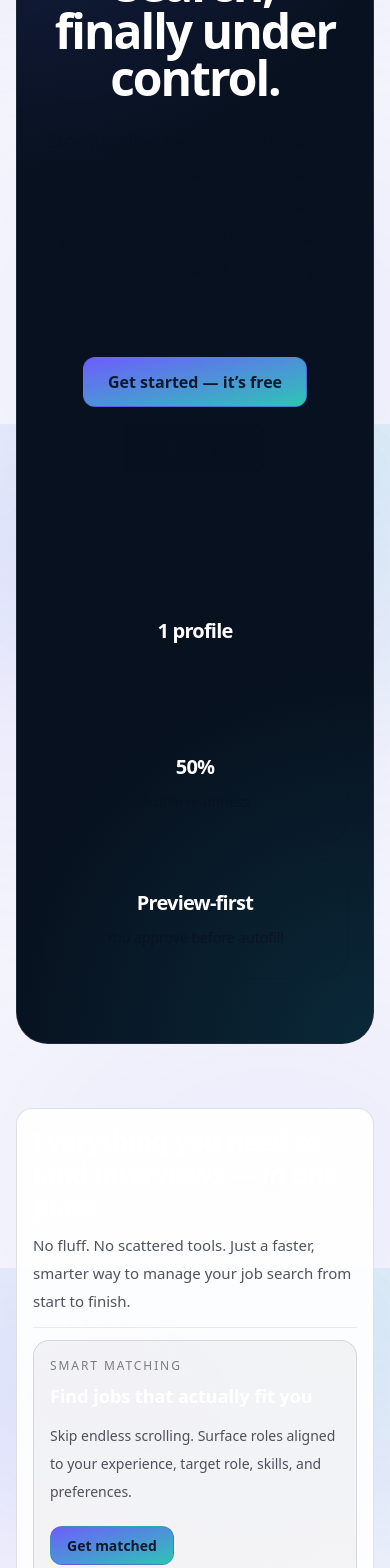
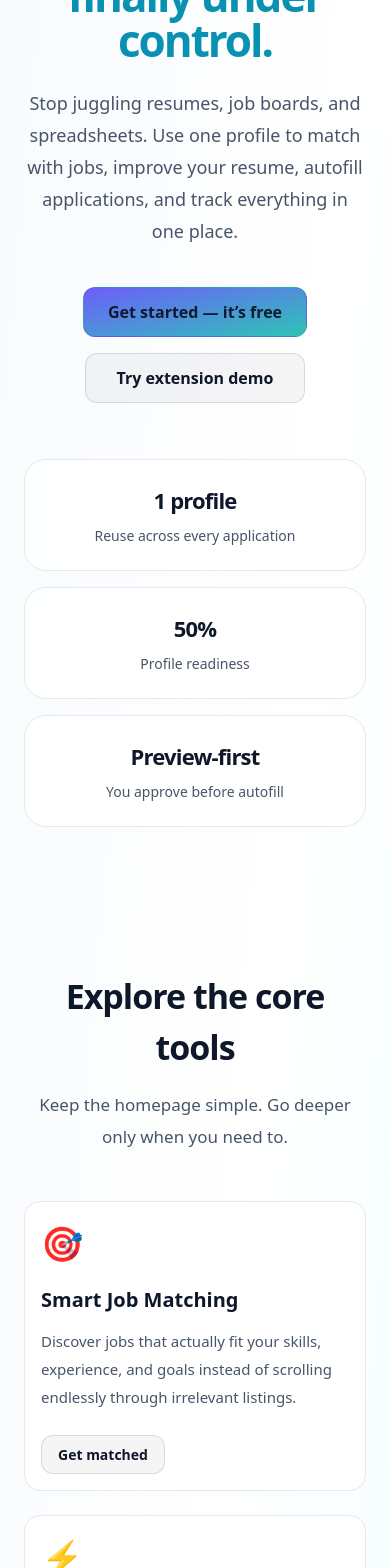
Before and after one commit to Rashmi0193/PMAJobAssistantAgent, a Next.js app in the folder frontend/: page / in a window 390 px wide. Shown: the part 420-1988 px from the top of the page. Built offline with nearby package versions, Linux system fonts and the light colour scheme.

Commit message:
Changed the layout

```diff
--- a/frontend/src/app/page.tsx
+++ b/frontend/src/app/page.tsx
@@ -2,103 +2,79 @@
 
 import Link from "next/link";
 import { useMemo } from "react";
+import { motion } from "framer-motion";
 import { useAppState } from "@/context/AppStateContext";
 import { Card } from "@/components/ui/Card";
 import { Badge } from "@/components/ui/Badge";
 import { Button } from "@/components/ui/Button";
-import { Divider } from "@/components/ui/Divider";
-import { Faq } from "@/components/Faq";
 
-function SectionHeader({
-  title,
-  subtitle,
-}: {
-  title: string;
-  subtitle: string;
-}) {
-  return (
-    <div className="flex flex-col gap-2">
-      <h2 className="m-0 text-[26px] font-semibold leading-tight tracking-[-0.6px] text-white">
-        {title}
-      </h2>
-      <p className="m-0 max-w-[70ch] text-[15px] leading-7 text-[color:var(--muted)]">
-        {subtitle}
-      </p>
-    </div>
-  );
-}
+const fadeUp = {
+  hidden: { opacity: 0, y: 28 },
+  visible: (i = 0) => ({
+    opacity: 1,
+    y: 0,
+    transition: {
+      duration: 0.55,
+      delay: i * 0.1,
+      ease: "easeOut",
+    },
+  }),
+};
 
 function Stat({ value, label }: { value: string; label: string }) {
   return (
-    <div className="rounded-[24px] border border-[color:var(--border-1)] bg-[color:var(--surface-2)]/70 px-6 py-7 text-center">
-      <div className="text-[20px] font-extrabold tracking-[-0.8px] text-white md:text-[24px]">
+    <div className="rounded-[22px] border border-slate-200 bg-white/90 px-6 py-6 text-center dark:border-white/10 dark:bg-white/5">
+      <div className="text-[22px] font-extrabold tracking-[-0.8px] text-slate-900 dark:text-white">
         {value}
       </div>
-      <div className="mt-2 text-[14px] leading-6 text-[color:var(--muted)]">
+      <div className="mt-2 text-[14px] text-slate-600 dark:text-slate-300">
         {label}
       </div>
     </div>
   );
 }
 
-function HorizontalScroll({ children }: { children: React.ReactNode }) {
-  return (
-    <div className="hide-scrollbar flex gap-4 overflow-x-auto pb-2 [scroll-snap-type:x_mandatory]">
-      {children}
-    </div>
-  );
-}
-
-
-
 function FeatureCard({
-  eyebrow,
+  icon,
   title,
   desc,
+  href,
   cta,
-  href,
+  index,
 }: {
-  eyebrow: string;
+  icon: string;
   title: string;
   desc: string;
+  href: string;
   cta: string;
-  href: string;
+  index: number;
 }) {
   return (
-    <Card className="group rounded-[24px] border border-[color:var(--border-1)] bg-[color:var(--surface-2)] p-5 shadow-none transition duration-200 hover:-translate-y-0.5 hover:border-white/20">
-      <div className="text-[12px] uppercase tracking-[0.16em] text-[color:var(--faint)]">
-        {eyebrow}
-      </div>
-      <div className="mt-2 text-[18px] font-semibold text-white">{title}</div>
-      <div className="mt-3 text-[14px] leading-7 text-[color:var(--muted)]">
+    <motion.div
+      custom={index}
+      variants={fadeUp}
+      initial="hidden"
+      whileInView="visible"
+      viewport={{ once: true, amount: 0.2 }}
+      whileHover={{ y: -4, scale: 1.015 }}
+    >
+      <Card className="h-full rounded-[24px] border border-slate-200 bg-white p-6 shadow-sm transition hover:shadow-md dark:border-white/10 dark:bg-white/5">
+        <div className="text-[34px]">{icon}</div>
+        <h3 className="mt-4 text-[20px] font-bold text-slate-900 dark:text-white">
+          {title}
+        </h3>
+        <p className="mt-3 text-[15px] leading-7 text-slate-600 dark:text-slate-300">
           {desc}
-      </div>
-      <div className="mt-5">
+        </p>
+        <div className="mt-6">
           <Link href={href}>
-          <Button className="px-3 py-2 text-[13px]">{cta}</Button>
+            <Button variant="secondary" className="px-4 py-2 text-[14px]">
+              {cta}
+            </Button>
           </Link>
         </div>
       </Card>
-  );
-}
-
-function TestimonialCard({
-  quote,
-  role,
-}: {
-  quote: string;
-  role: string;
-}) {
-  return (
-    <div style={{ minWidth: 320, scrollSnapAlign: "start" }}>
-      <Card className="rounded-[24px] border border-[color:var(--border-1)] bg-[color:var(--surface-2)] p-5 shadow-none">
-        <div className="text-[15px] leading-7 font-medium text-white">
-          “{quote}”
-        </div>
-        <Divider />
-        <div className="text-[13px] text-[color:var(--muted)]">{role}</div>
-      </Card>
-    </div>
+    </motion.div>
   );
 }
 
@@ -112,43 +88,73 @@ export default function HomePage() {
       state.profile.targetRole.trim().length > 1,
       state.profile.skills.length >= 3,
     ];
-    return Math.round(
-      (checks.filter(Boolean).length / checks.length) * 100
-    );
+    return Math.round((checks.filter(Boolean).length / checks.length) * 100);
   }, [
     state.profile.email,
     state.profile.name,
+    state.profile.targetRole,
     state.profile.skills.length,
-    state.profile.targetRole,
   ]);
 
+  const features = [
+    {
+      icon: "🎯",
+      title: "Smart Job Matching",
+      desc: "Discover jobs that actually fit your skills, experience, and goals instead of scrolling endlessly through irrelevant listings.",
+      href: "/profile-setup",
+      cta: "Get matched",
+    },
+    {
+      icon: "⚡",
+      title: "Application Autofill",
+      desc: "Use your saved profile to speed through repetitive application fields while staying fully in control of what gets filled.",
+      href: "/extension",
+      cta: "Try autofill",
+    },
+    {
+      icon: "📄",
+      title: "Resume Scoring",
+      desc: "See how well your resume aligns with a job description and improve it before sending another application out.",
+      href: "/resume-score",
+      cta: "Check score",
+    },
+    {
+      icon: "📌",
+      title: "Application Tracker",
+      desc: "Track applications, interviews, follow-ups, and outcomes in one clean workflow without juggling spreadsheets.",
+      href: "/job-tracker",
+      cta: "Open tracker",
+    },
+  ];
+
   return (
-<main className="w-full px-4 md:px-8 xl:px-16 pb-16">
+    <main className="min-h-screen bg-gradient-to-br from-slate-50 via-white to-cyan-50 text-slate-900 dark:from-[#03101d] dark:via-[#07111f] dark:to-[#071827] dark:text-white">
       {/* HERO */}
-        <section className="relative overflow-hidden rounded-[32px] border border-white/10 bg-[#07111f] px-6 py-16 md:px-10 md:py-24">
-  <div
-    aria-hidden
-    className="pointer-events-none absolute inset-0 bg-[radial-gradient(circle_at_top_left,rgba(109,94,252,0.22),transparent_32%),radial-gradient(circle_at_bottom_right,rgba(34,211,238,0.12),transparent_28%)]"
-  />
-
-  <div className="relative mx-auto flex w-full max-w-[980px] flex-col items-center text-center">
-    <div className="flex max-w-[760px] flex-wrap justify-center gap-2">
+      <motion.section
+        className="px-6 py-20 md:px-10 md:py-28"
+        initial={{ opacity: 0, y: 36 }}
+        animate={{ opacity: 1, y: 0 }}
+        transition={{ duration: 0.7 }}
+      >
+        <div className="mx-auto max-w-6xl text-center">
+          <div className="flex flex-wrap justify-center gap-2">
             <Badge>Smart job matching</Badge>
             <Badge>Resume scoring</Badge>
             <Badge>Autofill with control</Badge>
             <Badge>Application tracking</Badge>
           </div>
 
-    <h1 className="mt-8 max-w-[820px] text-balance text-[48px] font-semibold leading-[0.98] tracking-[-2px] text-white md:text-[72px]">
+          <h1 className="mx-auto mt-8 max-w-4xl text-[44px] font-extrabold leading-[1.02] tracking-[-2px] text-slate-900 md:text-[72px] dark:text-white">
             Your job search,
-      <br />
+            <span className="block text-cyan-600 dark:text-cyan-300">
               finally under control.
+            </span>
           </h1>
 
-    <p className="mt-6 max-w-[760px] text-[18px] leading-8 text-[color:var(--muted)] md:text-[20px]">
-      Stop juggling resumes, job boards, and spreadsheets. Use one intelligent
-      profile to match with jobs, tailor your resume, autofill applications,
-      and track every opportunity in one place.
+          <p className="mx-auto mt-6 max-w-3xl text-[18px] leading-8 text-slate-600 md:text-[20px] dark:text-slate-300">
+            Stop juggling resumes, job boards, and spreadsheets. Use one profile
+            to match with jobs, improve your resume, autofill applications, and
+            track everything in one place.
           </p>
 
           <div className="mt-10 flex flex-wrap justify-center gap-4">
@@ -158,336 +164,135 @@ export default function HomePage() {
               </Button>
             </Link>
 
-      <Link href="/login">
-        <Button variant="secondary" className="min-w-[140px] px-6 py-3 text-[16px]">
-          Log in
-        </Button>
-      </Link>
-
             <Link href="/extension">
-        <Button variant="ghost" className="min-w-[220px] px-6 py-3 text-[16px]">
+              <Button variant="secondary" className="min-w-[220px] px-6 py-3 text-[16px]">
                 Try extension demo
               </Button>
             </Link>
           </div>
 
-    <div className="mt-12 grid w-full max-w-[1080px] gap-4 md:grid-cols-3">
+          <div className="mx-auto mt-14 grid max-w-5xl gap-4 md:grid-cols-3">
             <Stat value="1 profile" label="Reuse across every application" />
             <Stat value={`${profileCompleteness}%`} label="Profile readiness" />
             <Stat value="Preview-first" label="You approve before autofill" />
           </div>
         </div>
+      </motion.section>
+
+      {/* FEATURES */}
+      <section className="px-6 py-16 md:px-10 md:py-20">
+        <div className="mx-auto max-w-6xl">
+          <motion.div
+            className="text-center"
+            initial={{ opacity: 0, y: 26 }}
+            whileInView={{ opacity: 1, y: 0 }}
+            viewport={{ once: true }}
+            transition={{ duration: 0.55 }}
+          >
+            <h2 className="text-[34px] font-extrabold tracking-[-1px] text-slate-900 dark:text-white md:text-[42px]">
+              Explore the core tools
+            </h2>
+            <p className="mx-auto mt-4 max-w-3xl text-[17px] leading-8 text-slate-600 dark:text-slate-300">
+              Keep the homepage simple. Go deeper only when you need to.
+            </p>
+          </motion.div>
+
+          <div className="mt-12 grid gap-6 sm:grid-cols-2 xl:grid-cols-4">
+            {features.map((feature, index) => (
+              <FeatureCard key={feature.title} index={index} {...feature} />
+            ))}
+          </div>
+        </div>
       </section>
 
-      <div className="h-16 md:h-20" />
+      {/* HOW IT WORKS */}
+      <section className="px-6 py-16 md:px-10 md:py-20">
+        <div className="mx-auto max-w-5xl rounded-[32px] border border-slate-200 bg-white/80 p-8 shadow-sm dark:border-white/10 dark:bg-white/5 md:p-10">
+          <motion.div
+            initial={{ opacity: 0, y: 26 }}
+            whileInView={{ opacity: 1, y: 0 }}
+            viewport={{ once: true }}
+            transition={{ duration: 0.55 }}
+            className="text-center"
+          >
+            <h2 className="text-[32px] font-extrabold tracking-[-1px] text-slate-900 dark:text-white">
+              How it works
+            </h2>
+            <p className="mx-auto mt-4 max-w-2xl text-[16px] leading-7 text-slate-600 dark:text-slate-300">
+              A simple workflow for a messy process.
+            </p>
+          </motion.div>
 
-      {/* CORE FEATURES */}
-      <Card className="rounded-[28px] border border-[color:var(--border-1)] p-6 shadow-none">
-        <SectionHeader
-          title="Everything you need to land interviews — in one place"
-          subtitle="No fluff. No scattered tools. Just a faster, smarter way to manage your job search from start to finish."
-        />
-        <Divider />
-        <div className="grid gap-4 md:grid-cols-2">
-          <FeatureCard
-            eyebrow="Smart matching"
-            title="Find jobs that actually fit you"
-            desc="Skip endless scrolling. Surface roles aligned to your experience, target role, skills, and preferences."
-            cta="Get matched"
-            href="/profile-setup"
-          />
-
-          <FeatureCard
-            eyebrow="Autofill"
-            title="Apply faster without losing control"
-            desc="Use your saved profile to preview and autofill common application fields accurately and in seconds."
-            cta="Add to Chrome"
-            href="/extension"
-          />
-
-          <FeatureCard
-            eyebrow="Resume optimization"
-            title="Fix your resume before it gets ignored"
-            desc="Score your resume against a job description and see exactly which keywords and strengths are missing."
-            cta="Try scoring"
-            href="/resume-score"
-          />
-
-          <FeatureCard
-            eyebrow="Tracking"
-            title="Replace spreadsheets with a real pipeline"
-            desc="Track submitted applications, follow-ups, interviews, rejections, and offers in one clean workflow."
-            cta="Open tracker"
-            href="/job-tracker"
-          />
-        </div>
-      </Card>
-
-      <div className="h-16 md:h-20" />
-
-      {/* DIFFERENTIATORS */}
-      <Card className="rounded-[28px] border border-[color:var(--border-1)] bg-[color:var(--surface-1)]/40 p-6 shadow-none">
-        <SectionHeader
-          title="Why this feels different"
-          subtitle="Most job tools solve one small piece. This one gives you a system."
-        />
-        <Divider />
-        <div className="grid gap-4 md:grid-cols-2 xl:grid-cols-4">
-          {[
-            {
-              title: "Not another job board",
-              desc: "See opportunities that fit you instead of wading through everything.",
-            },
-            {
-              title: "Not blind AI",
-              desc: "You review outputs before they’re used. No black-box autofill nonsense.",
-            },
-            {
-              title: "Not fragmented",
-              desc: "Matching, resume help, autofill, and tracking all work together.",
-            },
-            {
-              title: "Not guesswork",
-              desc: "Use profile data and job-specific signals to improve every application.",
-            },
-          ].map((item) => (
-            <Card
-              key={item.title}
-              className="rounded-[22px] border border-[color:var(--border-1)] bg-[color:var(--surface-2)] p-4 shadow-none"
-            >
-              <div className="text-[16px] font-semibold text-white">
-                {item.title}
-              </div>
-              <div className="mt-2 text-[14px] leading-7 text-[color:var(--muted)]">
-                {item.desc}
-              </div>
-            </Card>
-          ))}
-        </div>
-      </Card>
-
-<div className="h-16 md:h-20" />
-      {/* HOW IT WORKS */}
-      <Card className="rounded-[28px] border border-[color:var(--border-1)] p-6 shadow-none">
-        <SectionHeader
-          title="Simple. Fast. Effective."
-          subtitle="A modern workflow for a messy process."
-        />
-        <Divider />
-        <div className="grid gap-4 md:grid-cols-2 xl:grid-cols-4">
+          <div className="mt-10 grid gap-6 md:grid-cols-3">
             {[
               {
                 step: "01",
-              title: "Build your profile",
-              desc: "Add your experience, skills, links, and preferences once.",
+                title: "Create your profile",
+                desc: "Add your skills, experience, and target roles once.",
               },
               {
                 step: "02",
-              title: "Get matched",
-              desc: "Discover jobs that align with your background and goals.",
+                title: "Choose your tool",
+                desc: "Get job matches, optimize your resume, or autofill faster.",
               },
               {
                 step: "03",
-              title: "Optimize before applying",
-              desc: "Improve your resume and responses for the role you want.",
+                title: "Track progress",
+                desc: "Manage applications and follow-ups without chaos.",
               },
-            {
-              step: "04",
-              title: "Apply and track",
-              desc: "Autofill faster, then manage your full pipeline in one place.",
-            },
-          ].map((item) => (
-            <Card
+            ].map((item, i) => (
+              <motion.div
                 key={item.step}
-              className="rounded-[22px] border border-[color:var(--border-1)] bg-[color:var(--surface-2)] p-5 shadow-none"
+                custom={i}
+                variants={fadeUp}
+                initial="hidden"
+                whileInView="visible"
+                viewport={{ once: true }}
+                className="rounded-[24px] border border-slate-200 bg-white p-6 dark:border-white/10 dark:bg-black/10"
               >
-              <div className="text-[12px] uppercase tracking-[0.18em] text-[color:var(--faint)]">
+                <div className="text-[12px] font-semibold uppercase tracking-[0.2em] text-cyan-600 dark:text-cyan-300">
                   Step {item.step}
                 </div>
-              <div className="mt-2 text-[17px] font-semibold text-white">
+                <h3 className="mt-3 text-[20px] font-bold text-slate-900 dark:text-white">
                   {item.title}
-              </div>
-              <div className="mt-2 text-[14px] leading-7 text-[color:var(--muted)]">
+                </h3>
+                <p className="mt-3 text-[15px] leading-7 text-slate-600 dark:text-slate-300">
                   {item.desc}
-              </div>
-            </Card>
+                </p>
+              </motion.div>
             ))}
           </div>
-      </Card>
+        </div>
+      </section>
 
-      <div className="h-16 md:h-20" />
-      {/* TESTIMONIALS */}
-      <Card className="rounded-[28px] border border-[color:var(--border-1)] p-6 shadow-none">
-        <SectionHeader
-          title="What users care about most"
-          subtitle="Less repetition. Better visibility. More control."
-        />
-        <Divider />
-        <HorizontalScroll>
-          <TestimonialCard
-            quote="I stopped wasting hours rewriting the same application details over and over."
-            role="Software Engineer"
-          />
-          <TestimonialCard
-            quote="The resume score made it obvious why some roles were not converting."
-            role="Data Analyst"
-          />
-          <TestimonialCard
-            quote="Autofill plus tracking saved me the most time. It made the whole process manageable."
-            role="New Grad Applicant"
-          />
-          <TestimonialCard
-            quote="This finally felt like one workflow instead of five disconnected tools."
-            role="Frontend Developer"
-          />
-        </HorizontalScroll>
-      </Card>
-
-      <div className="h-16 md:h-20" />
-      {/* EXTRA TOOLS */}
-      <Card className="rounded-[28px] border border-[color:var(--border-1)] p-6 shadow-none">
-        <div className="flex flex-wrap items-center justify-between gap-4">
-          <SectionHeader
-            title="More tools to help you stand out"
-            subtitle="Useful additions without turning the homepage into a feature dump."
-          />
-          <Link href="/copilot">
-            <Button variant="secondary" className="px-3 py-2">
-              Explore Copilot
+      {/* CTA */}
+      <motion.section
+        className="px-6 py-20 md:px-10 md:py-24"
+        initial={{ opacity: 0, y: 26 }}
+        whileInView={{ opacity: 1, y: 0 }}
+        viewport={{ once: true }}
+        transition={{ duration: 0.65 }}
+      >
+        <div className="mx-auto max-w-5xl rounded-[32px] bg-gradient-to-r from-cyan-600 to-sky-500 px-8 py-14 text-center text-white shadow-lg">
+          <h2 className="text-[32px] font-extrabold tracking-[-1px] md:text-[40px]">
+            Ready to simplify your job search?
+          </h2>
+          <p className="mx-auto mt-4 max-w-2xl text-[17px] leading-8 text-white/90">
+            Start with one profile, move faster, and keep your applications
+            organized from day one.
+          </p>
+          <div className="mt-8 flex justify-center">
+            <Link href="/signup">
+              <Button
+                variant="secondary"
+                className="bg-white px-6 py-3 text-[16px] font-semibold text-sky-700 hover:bg-slate-100"
+              >
+                Get started
               </Button>
             </Link>
           </div>
-
-        <Divider />
-
-        <div className="grid gap-4 md:grid-cols-2 xl:grid-cols-4">
-          {[
-            {
-              title: "Cover letter drafts",
-              desc: "Generate tailored first drafts you can edit quickly.",
-            },
-            {
-              title: "Networking assistant",
-              desc: "Draft outreach messages to recruiters and hiring managers.",
-            },
-            {
-              title: "Interview prep",
-              desc: "Practice answers and tighten your story before interviews.",
-            },
-            {
-              title: "Career journal",
-              desc: "Capture wins and convert them into strong resume bullets.",
-            },
-          ].map((item) => (
-            <Card
-              key={item.title}
-              className="rounded-[22px] border border-[color:var(--border-1)] bg-[color:var(--surface-2)] p-4 shadow-none"
-            >
-              <div className="text-[16px] font-semibold text-white">
-                {item.title}
         </div>
-              <div className="mt-2 text-[14px] leading-7 text-[color:var(--muted)]">
-                {item.desc}
-              </div>
-            </Card>
-          ))}
-        </div>
-      </Card>
-
-      <div className="h-16 md:h-20" />
-      {/* CURATED JOBS */}
-      <Card className="rounded-[28px] border border-[color:var(--border-1)] p-6 shadow-none">
-        <div className="flex flex-wrap items-center justify-between gap-4">
-          <SectionHeader
-            title="Explore curated opportunities"
-            subtitle="Start with focused lists instead of random search results."
-          />
-          <Link href="/latest-jobs">
-            <Button variant="secondary" className="px-3 py-2">
-              Explore jobs
-            </Button>
-          </Link>
-        </div>
-
-        <Divider />
-
-        <HorizontalScroll>
-          {[
-            "Top internships",
-            "New grad roles",
-            "Frontend jobs",
-            "Remote opportunities",
-            "Bay Area jobs",
-            "Entry-level software roles",
-          ].map((name) => (
-            <div key={name} style={{ minWidth: 260, scrollSnapAlign: "start" }}>
-              <Card className="rounded-[22px] border border-[color:var(--border-1)] bg-[color:var(--surface-2)] p-4 shadow-none">
-                <div className="font-semibold text-white">{name}</div>
-                <div className="mt-2 text-[13px] text-[color:var(--muted)]">
-                  Curated for faster discovery
-                </div>
-                <div className="mt-4">
-                  <Link href="/latest-jobs">
-                    <Button variant="secondary" className="px-3 py-2 text-[13px]">
-                      Explore
-                    </Button>
-                  </Link>
-                </div>
-              </Card>
-            </div>
-          ))}
-        </HorizontalScroll>
-      </Card>
-
-      <div className="h-16 md:h-20" />
-      {/* FAQ */}
-      <Faq
-        items={[
-          {
-            q: "How does this work?",
-            a: "Create one profile, set your preferences, get matched with jobs, optimize your materials, preview autofill, and track your applications in one place.",
-          },
-          {
-            q: "Does it autofill applications automatically?",
-            a: "No. You review and approve autofill before anything is submitted.",
-          },
-          {
-            q: "Is it free?",
-            a: "This version is free to use. Future versions may introduce optional paid plans.",
-          },
-          {
-            q: "How is my data handled?",
-            a: "In this version, data is stored locally in your browser. A production version can move this to secure backend storage with clear policies.",
-          },
-        ]}
-      />
-
-<div className="h-16 md:h-20" />
-      {/* FINAL CTA */}
-      <section className="overflow-hidden rounded-[32px] border border-white/10 bg-[#07111f] p-8 text-center">
-        <div
-          aria-hidden
-          className="pointer-events-none absolute"
-        />
-        <h2 className="m-0 text-[32px] font-semibold tracking-[-0.8px] text-white md:text-[40px]">
-          Ready to stop wasting time on job applications?
-        </h2>
-        <p className="mx-auto mt-3 max-w-[60ch] text-[15px] leading-7 text-[color:var(--muted)]">
-          Build your profile once. Match smarter. Apply faster. Track everything.
-        </p>
-        <div className="mt-6 flex justify-center gap-3">
-          <Link href="/signup">
-            <Button className="px-5 py-3 text-[14px]">
-              Get started — it’s free
-            </Button>
-          </Link>
-          <Link href="/login">
-            <Button variant="secondary" className="px-5 py-3 text-[14px]">
-              Log in
-            </Button>
-          </Link>
-        </div>
-      </section>
+      </motion.section>
     </main>
   );
 }
```
Lines whose indentation alone changed are shown as unchanged.
